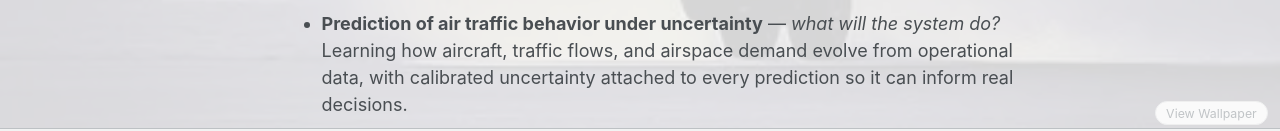
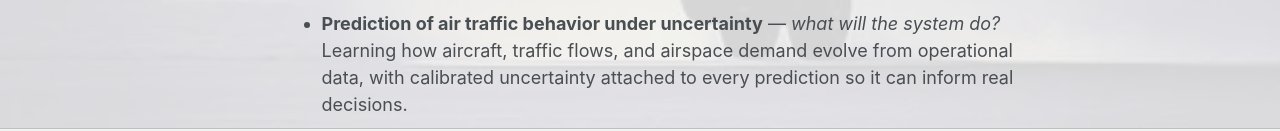
Before and after one commit to YutianPangASU/yutianpangasu.github.io, a Jekyll site: the page built from _pages/about.md, in a window 1280 px wide and 1400 px high, scrolled down 591 px. Shown: the part 1250-1381 px from the top of the window. Built offline with Jekyll 4.4.1, drawn with Linux system fonts in a browser that asks for light colours; a style sheet for code colours, icons or effects is not loaded.

Commit message:
Remove the View Wallpaper toggle button
Co-Authored-By: Claude Fable 5 <noreply@anthropic.com>

```diff
--- a/_layouts/default.html
+++ b/_layouts/default.html
@@ -13,28 +13,7 @@ layout: compress
 
   <body{% if page.wallpaper %} class="has-wallpaper"{% endif %}>
 
-    {% if page.wallpaper %}
-    <div class="wallpaper-backdrop" style="background-image: url('{{ page.wallpaper }}');" aria-hidden="true"></div>
-    <button id="wallpaper-toggle" class="wallpaper-toggle" aria-pressed="false">View Wallpaper</button>
-    <script>
-      (function() {
-        var toggle = document.getElementById('wallpaper-toggle');
-        var backdrop = document.querySelector('.wallpaper-backdrop');
-        function setView(on) {
-          document.body.classList.toggle('wallpaper-view', on);
-          toggle.setAttribute('aria-pressed', String(on));
-          toggle.textContent = on ? 'Hide Wallpaper' : 'View Wallpaper';
-        }
-        toggle.addEventListener('click', function() {
-          setView(!document.body.classList.contains('wallpaper-view'));
-        });
-        backdrop.addEventListener('click', function() { setView(false); });
-        document.addEventListener('keydown', function(e) {
-          if (e.key === 'Escape') { setView(false); }
-        });
-      })();
-    </script>
-    {% endif %}
+    {% if page.wallpaper %}<div class="wallpaper-backdrop" style="background-image: url('{{ page.wallpaper }}');" aria-hidden="true"></div>{% endif %}
 
     {% include browser-upgrade.html %}
     {% include masthead.html %}
--- a/_sass/layout/_wallpapers.scss
+++ b/_sass/layout/_wallpapers.scss
@@ -21,7 +21,6 @@ body.has-wallpaper {
   background-repeat: no-repeat;
   opacity: 0.16;
   pointer-events: none;
-  transition: opacity 0.3s ease;
 }
 
 /* fade the image further in dark mode so text stays readable */
@@ -29,48 +28,8 @@ html[data-theme="dark"] .wallpaper-backdrop {
   opacity: 0.12;
 }
 
-/* view mode: raise the backdrop above everything at full strength;
-   must come after the dark-mode rule to win the specificity tie */
-body.wallpaper-view .wallpaper-backdrop {
-  z-index: 30;
-  opacity: 1;
-  background-color: var(--global-bg-color);
-  pointer-events: auto; /* click the image to exit view mode */
-  cursor: zoom-out;
-}
-
-/* small fixed toggle, kept above the backdrop in view mode */
-.wallpaper-toggle {
-  position: fixed;
-  right: 1em;
-  bottom: 2em; /* clears the fixed footer bar */
-  z-index: 31;
-  padding: 0.3em 0.8em;
-  border: 1px solid var(--global-border-color);
-  border-radius: 2em;
-  background: var(--global-bg-color);
-  color: var(--global-text-color-light);
-  font-family: $sans-serif-narrow;
-  font-size: $type-size-7;
-  cursor: pointer;
-  opacity: 0.85;
-
-  &:hover {
-    opacity: 1;
-    color: var(--global-text-color);
-  }
-}
-
-@media screen and (max-width: 768px) {
-  /* footer is not fixed on mobile, so the button can sit at the edge */
-  .wallpaper-toggle {
-    bottom: 1em;
-  }
-}
-
 @media print {
-  .wallpaper-backdrop,
-  .wallpaper-toggle {
+  .wallpaper-backdrop {
     display: none;
   }
 }
```
